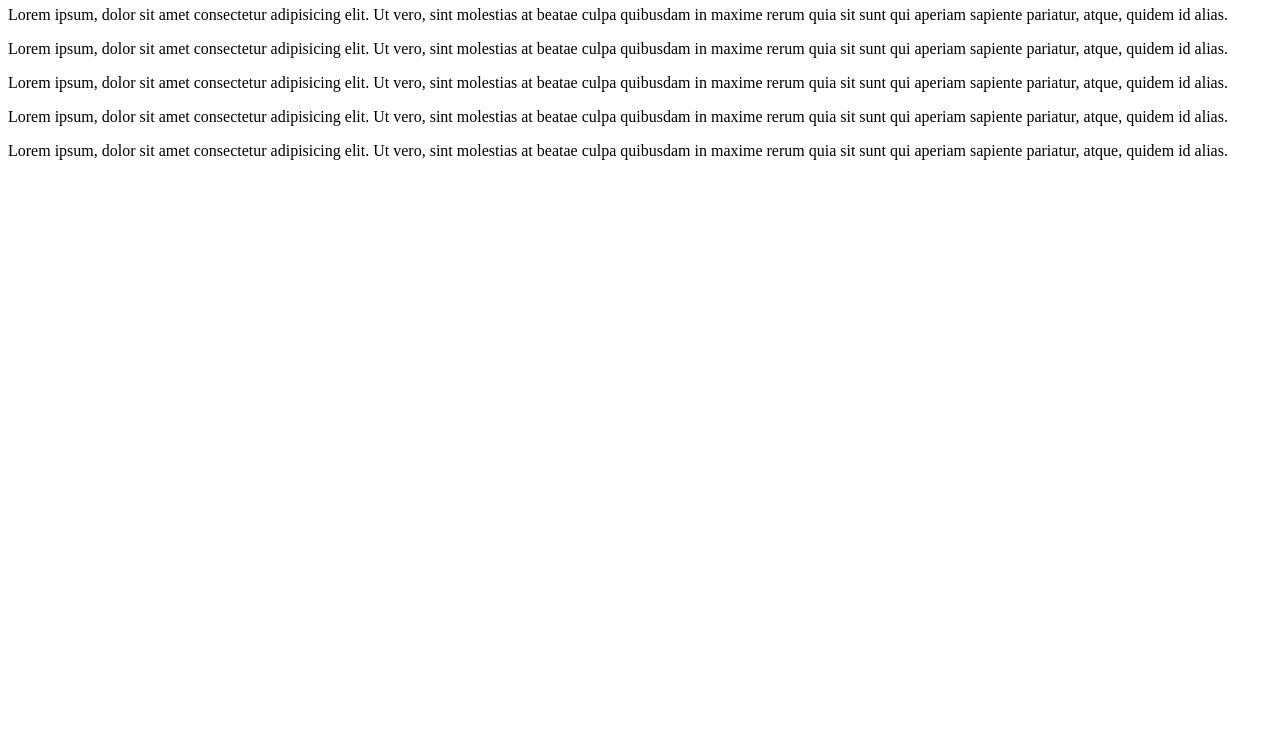
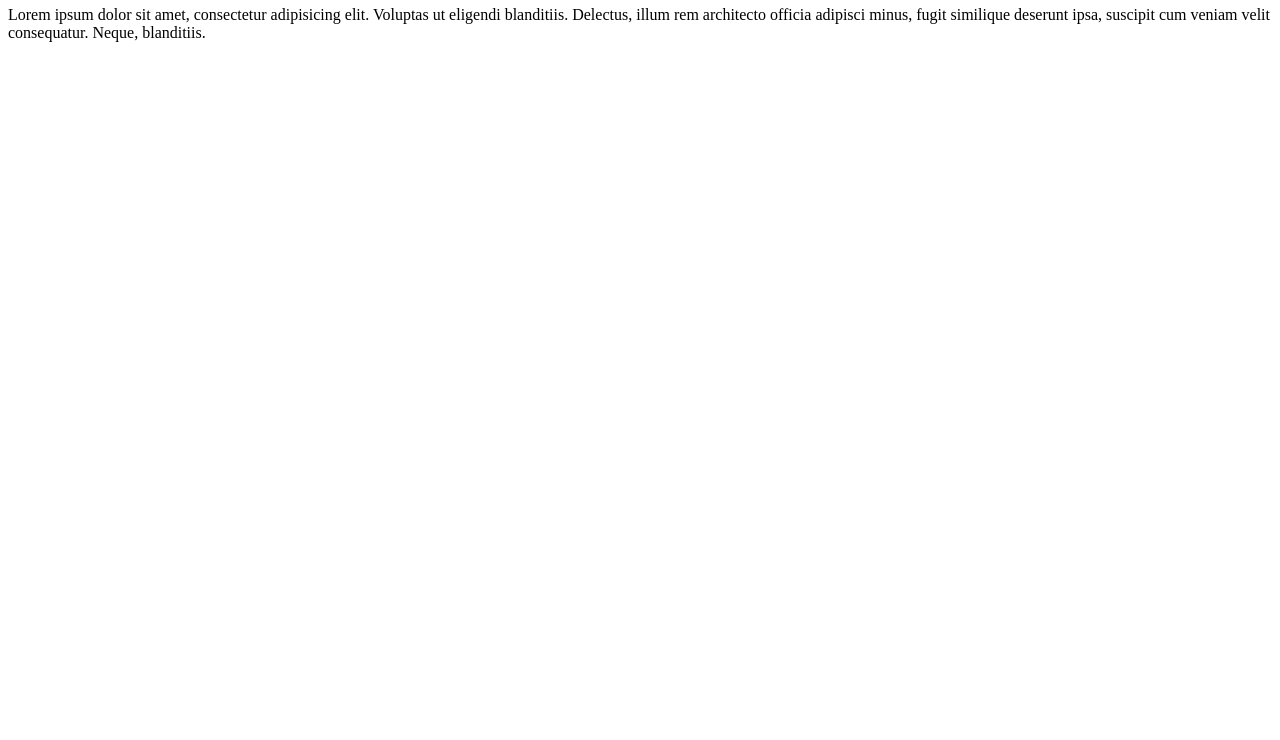
Before and after one commit to GeneDHuggr/GenesThings, a plain HTML site: page index.html in a window 1280 px wide. Shown: the part 60-800 px from the top of the page. Drawn offline with Linux system fonts and the light colour scheme.

Commit message:
Add files via upload

```diff
--- a/index.html
+++ b/index.html
@@ -1,17 +1,12 @@
 <html>
 
-	<head>
-		<title>Genes Thngs</title>
-	</head>
+    <head>
+        <title>Genes Things</title>
+    </head>
 
-	<body>
-		<h1>Genes Things</h1>
-		<p>Lorem ipsum, dolor sit amet consectetur adipisicing elit. Ut vero, sint molestias at beatae culpa quibusdam in maxime rerum quia sit sunt qui aperiam sapiente pariatur, atque, quidem id alias.</p>
-		<p>Lorem ipsum, dolor sit amet consectetur adipisicing elit. Ut vero, sint molestias at beatae culpa quibusdam in maxime rerum quia sit sunt qui aperiam sapiente pariatur, atque, quidem id alias.</p>
-		<p>Lorem ipsum, dolor sit amet consectetur adipisicing elit. Ut vero, sint molestias at beatae culpa quibusdam in maxime rerum quia sit sunt qui aperiam sapiente pariatur, atque, quidem id alias.</p>
-		<p>Lorem ipsum, dolor sit amet consectetur adipisicing elit. Ut vero, sint molestias at beatae culpa quibusdam in maxime rerum quia sit sunt qui aperiam sapiente pariatur, atque, quidem id alias.</p>
-		<p>Lorem ipsum, dolor sit amet consectetur adipisicing elit. Ut vero, sint molestias at beatae culpa quibusdam in maxime rerum quia sit sunt qui aperiam sapiente pariatur, atque, quidem id alias.</p>
-
-	</body>
+    <base href="">
+    <h1>Genes Things</h1>
+    <p>Lorem ipsum dolor sit amet, consectetur adipisicing elit. Voluptas ut eligendi blanditiis. Delectus, illum rem architecto officia adipisci minus, fugit similique deserunt ipsa, suscipit cum veniam velit consequatur. Neque, blanditiis.</p>
+    </base>
 
 </html>
```
